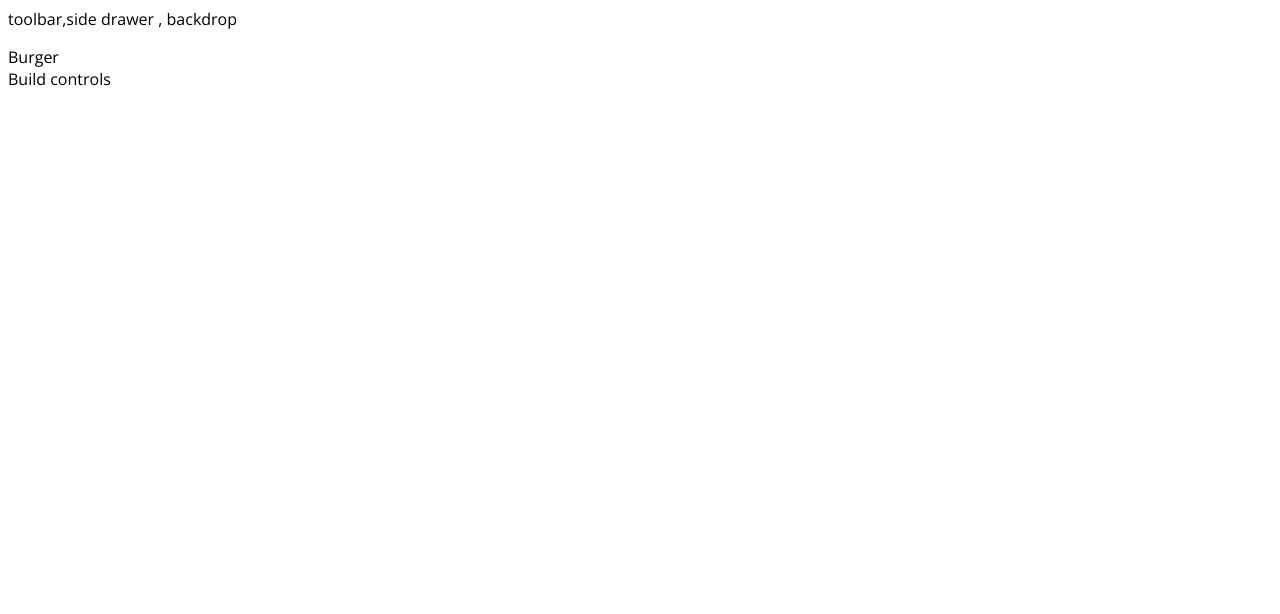
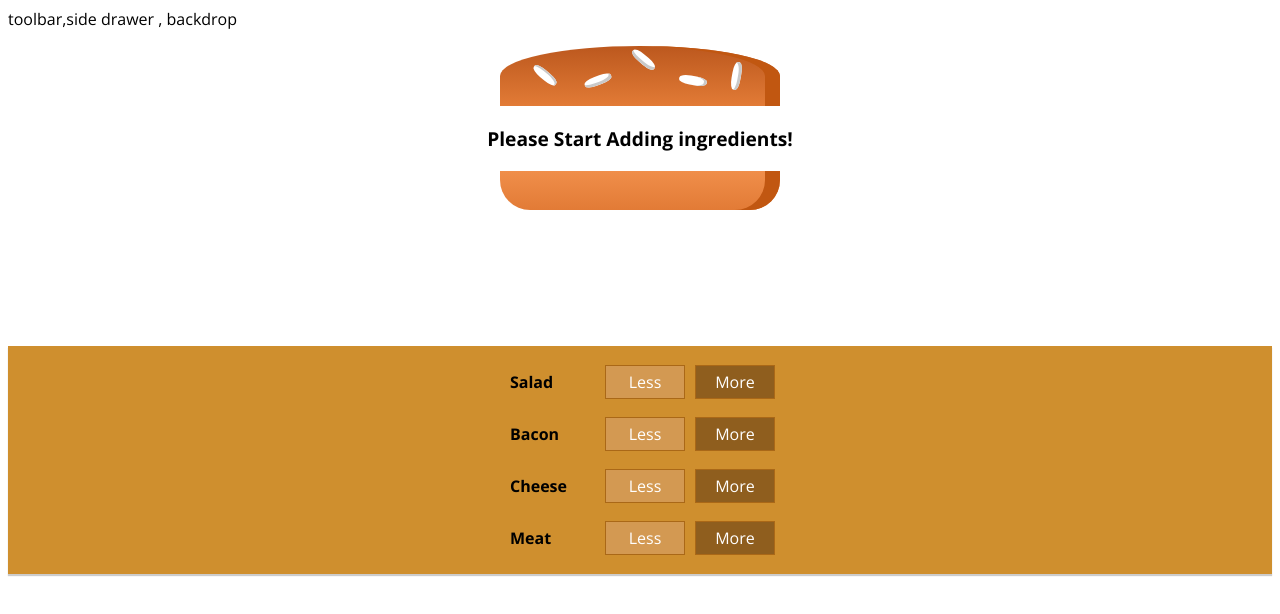
Before and after one commit to AbdelazizMalfy/burger-builder, a React (Create React App) app: page / in a window 1280 px wide. Shown: the top 614 px of the page. Built offline with nearby package versions, Linux system fonts and the light colour scheme.

Commit message:
Burger Controls Added

```diff
--- /dev/null
+++ b/src/components/BurgerBuilder/BuildControls/BuildControl/BuildControl.css
@@ -0,0 +1,56 @@
+.BuildControl {
+    display: flex;
+    justify-content: space-between;
+    align-items: center;
+    margin: 5px 0;
+}
+
+.BuildControl button {
+    display: block;
+    font: inherit;
+    padding: 5px;
+    margin: 0 5px;
+    width: 80px;
+    border: 1px solid #AA6817;
+    cursor: pointer;
+    outline: none;
+}
+
+.BuildControl button:disabled {
+    background-color: #AC9980;
+    border: 1px solid #7E7365;
+    color: #ccc;
+    cursor: default;
+}
+
+.BuildControl button:hover:disabled {
+    background-color: #AC9980;
+    color: #ccc;
+    cursor: not-allowed;
+}
+
+.Label {
+    padding: 10px;
+    font-weight: bold;
+    width: 80px;
+}
+
+.BuildControl .Less {
+    background-color: #D39952;
+    color: white;
+}
+
+.BuildControl .More {
+    background-color: #8F5E1E;
+    color: white;
+}
+
+.BuildControl .Less:hover, .BuildControl .Less:active {
+    background-color: #DAA972;
+    color: white;
+}
+
+.BuildControl .More:hover,.BuildControl .More:active {
+    background-color: #99703F;
+    color: white;
+}
--- /dev/null
+++ b/src/components/BurgerBuilder/BuildControls/BuildControl/BuildControl.js
@@ -0,0 +1,15 @@
+import React from 'react';
+
+import './BuildControl.css';
+
+function BuildControl(props) {
+    return (
+        <div className="BuildControl" >
+            <div className="Label">{props.label}</div>
+            <button className="Less">Less</button>
+            <button className="More">More</button>
+        </div>
+    )
+}
+
+export default BuildControl;
--- /dev/null
+++ b/src/components/BurgerBuilder/BuildControls/BuildControls.css
@@ -0,0 +1,10 @@
+.BuildControls {
+    width: 100%;
+    background-color: #cf8f2e;
+    display: flex;
+    flex-flow: column;
+    align-items: center;
+    box-shadow: 0 2px 1px #ccc;
+    margin: auto;
+    padding: 10px 0 ;
+}
--- /dev/null
+++ b/src/components/BurgerBuilder/BuildControls/BuildControls.js
@@ -0,0 +1,26 @@
+import React from 'react';
+
+import './BuildControls.css';
+import BuildControl from './BuildControl/BuildControl';
+
+const controls = [
+    { label: 'Salad', type:'salad'},
+    { label: 'Bacon', type:'bacon'},
+    { label: 'Cheese', type:'cheese'},
+    { label: 'Meat', type:'meat'},
+];
+
+function BuildControls(props) {
+    return (
+        <div className="BuildControls">
+            {controls.map(ctrl =>(
+                <BuildControl
+                key={ctrl.label}
+                label={ctrl.label}
+                type={ctrl.type} />
+            ))}
+        </div>
+    )
+}
+
+export default BuildControls;
--- a/src/components/BurgerBuilder/Burger/Burger.css
+++ b/src/components/BurgerBuilder/Burger/Burger.css
@@ -2,7 +2,7 @@
     width: 100%;
     margin: auto;
     height: 250px;
-    overflow: scroll;
+    /* overflow: scroll; */
     text-align: center;
     font-weight: bold;
     font-size: 1.2rem;
--- a/src/components/BurgerBuilder/Burger/Burger.js
+++ b/src/components/BurgerBuilder/Burger/Burger.js
@@ -4,9 +4,24 @@
 import BurgerIng from './BurgerIng/BurgerIng';
 
 function Burger(props) {
+    let ingredientsArr = Object.keys(props.ingredients).map((igKey) => {
+            return [...Array(props.ingredients[igKey] )].map((_,i)=>{
+               return <BurgerIng key={igKey+i} type={igKey} />
+            })
+        })
+        .reduce((arr,el) =>{
+            return arr.concat(el)
+        },[]);
+
+    if ( ingredientsArr.length === 0){
+        ingredientsArr = <p>Please Start Adding ingredients!</p>;
+    }
+
     return (
         <div className="Burger">
             <BurgerIng type="bread-top" />
+            {ingredientsArr}
+            <BurgerIng type="bread-bottom" />
         </div>
     )
 }
--- a/src/components/BurgerBuilder/Burger/BurgerIng/BurgerIng.js
+++ b/src/components/BurgerBuilder/Burger/BurgerIng/BurgerIng.js
@@ -3,24 +3,27 @@
 
 import './BurgerIng.css'
 
-class BurgerIng extends Component{
-    render(){
+class BurgerIng extends Component {
+    render () {
         let ingredient = null;
 
         switch (this.props.type) {
-            case ('bread-bottom'):
+            case ('bread-bottom' ):
                 ingredient = <div className='BreadBottom'></div>;
                 break;
-            case ('bread-top'):
+            case ('bread-top' ):
                 ingredient = (
                     <div className='BreadTop'>
                         <div className='Seeds1'></div>
                         <div className='Seeds2'></div>
                     </div>
-                    )
+                );
                 break;
-            case ('meat'):
+            case ('meat' ):
                 ingredient = <div className='Meat'></div>;
+                break;
+            case ('cheese'):
+                ingredient = <div className='Cheese'></div>;
                 break;
             case ('bacon'):
                 ingredient = <div className='Bacon'></div>;
@@ -28,17 +31,11 @@
             case ('salad'):
                 ingredient = <div className='Salad'></div>;
                 break;
-
             default:
                 ingredient = null;
-                break;
         }
 
-        return (
-            <div>
-
-            </div>
-        )
+        return ingredient;
     }
 }
 
--- a/src/components/BurgerBuilder/BurgerBuilder.js
+++ b/src/components/BurgerBuilder/BurgerBuilder.js
@@ -1,11 +1,23 @@
-import React, { Component } from 'react'
+import React, { Component } from 'react';
+
+import Burger from './Burger/Burger';
+import BuildControls from './BuildControls/BuildControls';
 
 class BurgerBuilder extends Component {
+    state = {
+         ingredients : {
+             salad: 0,
+             bacon: 0,
+             cheese:0,
+             meat:0
+         }
+    }
+
     render() {
         return (
             <div>
-                <div> Burger</div>
-                <div> Build controls</div>
+                <Burger ingredients={this.state.ingredients} />
+                <BuildControls />
 
             </div>
         )
```
